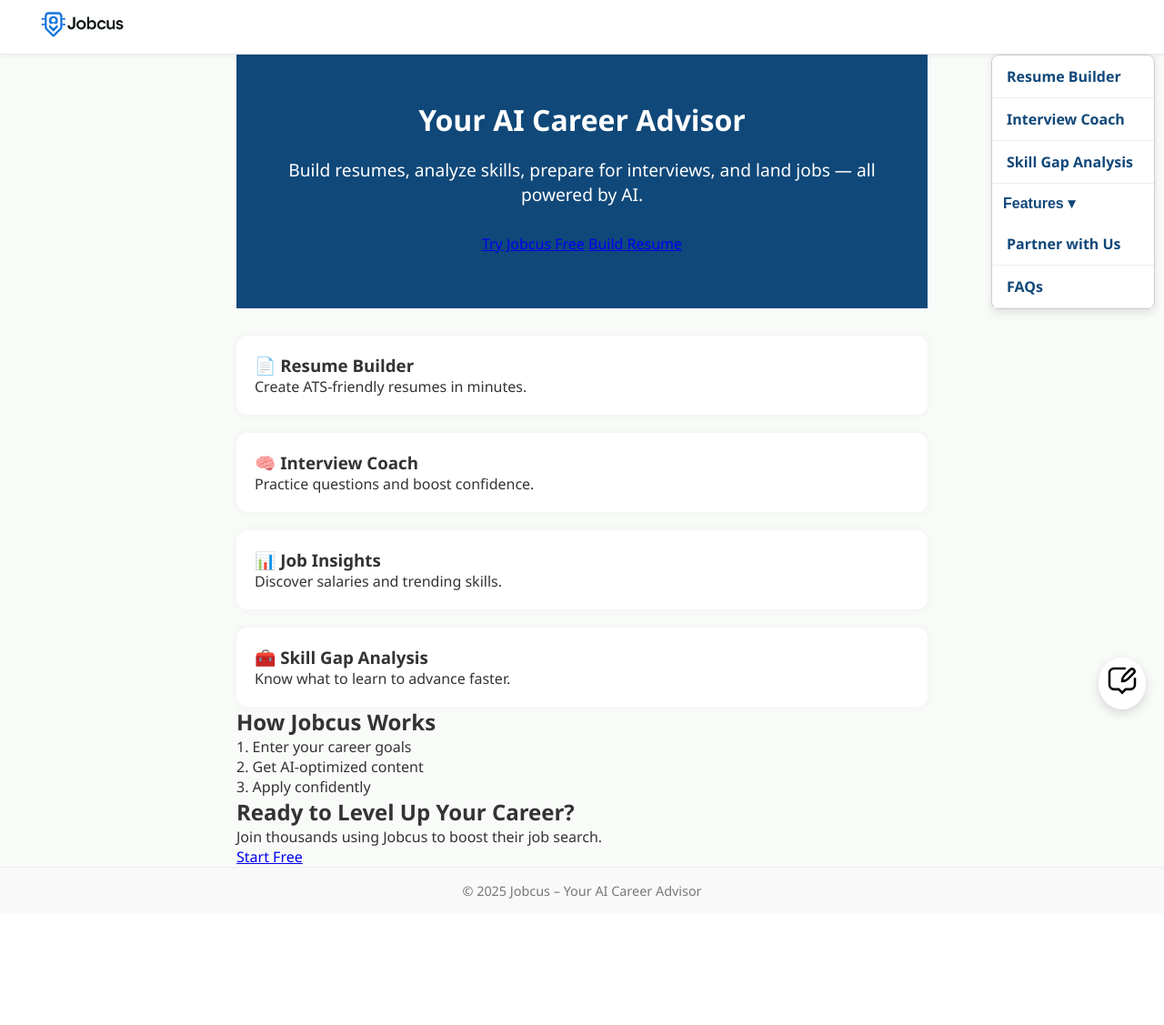
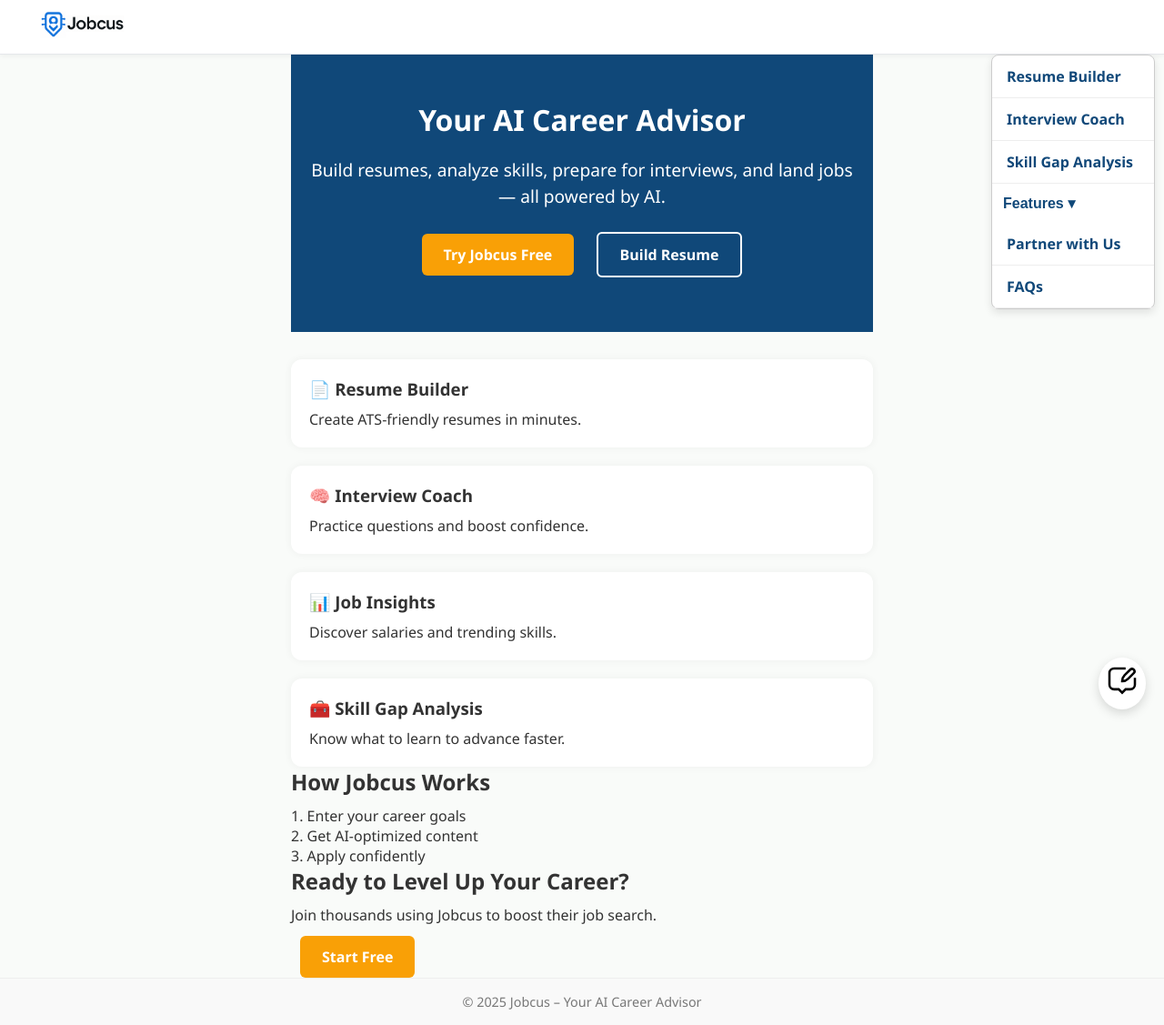
Before and after one commit to CareerAdvisor/Jobcus, a Flask app: page / in a window 1280 px wide. Shown: the whole page at 91% size. Before the commit the page ends 988 px from the top, so only its background shows below. Run offline with Flask 3, Linux system fonts and the light colour scheme.

Commit message:
Update style.css

```diff
--- a/static/style.css
+++ b/static/style.css
@@ -24,6 +24,16 @@
 
 body.chat-page {
   overflow-y: auto;
+}
+
+h1, h2, h3 {
+  font-weight: 700;
+  margin-bottom: 10px;
+}
+
+a {
+  text-decoration: none;
+  color: inherit;
 }
 
 /* === HEADER === */
@@ -388,6 +398,38 @@
 .hero p {
   font-size: 1.2rem;
   margin-bottom: 30px;
+  margin: 12px auto;
+  max-width: 600px;
+  line-height: 1.5;
+}
+
+.cta-primary,
+.cta-secondary {
+  display: inline-block;
+  margin: 12px 10px 0;
+  padding: 12px 24px;
+  border-radius: 6px;
+  font-weight: 600;
+  font-size: 16px;
+  transition: background-color 0.3s ease;
+}
+
+.cta-primary {
+  background-color: #f9a006;
+  color: #fff;
+}
+
+.cta-primary:hover {
+  background-color: #e08f00;
+}
+
+.cta-secondary {
+  border: 2px solid #fff;
+  color: #fff;
+}
+
+.cta-secondary:hover {
+  background-color: #ffffff15;
 }
 
 .btn-primary {
@@ -421,6 +463,7 @@
   text-align: center;
 }
 
+/* ==== FEATURES ==== */
 .features {
   display: flex;
   flex-direction: column;
```
